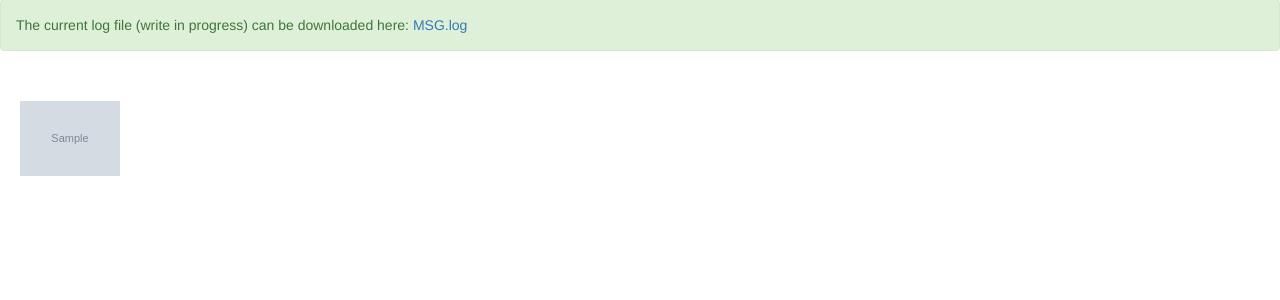
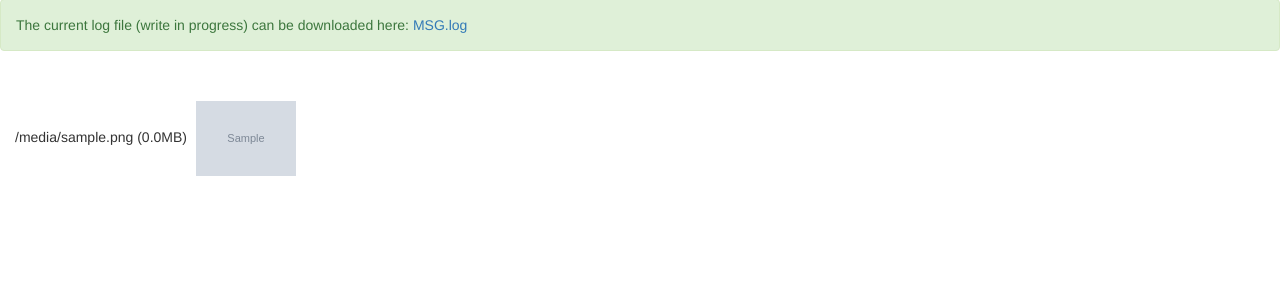
Before and after one commit to tamasgal/km3mon, a Flask app: template app/templates/logs.html in a window 1280 px wide. Shown: the part 51-351 px from the top of the page. Run offline with Flask 2, Linux system fonts and the light colour scheme; the template is opened without the code that fills it: most values are stand-ins (such as "Sample title", 1, 10 or a date in 2020); grey boxes marked "Sample" are stand-in pictures; some libraries are stand-ins or nearby versions.

Commit message:
Add div container to log plots

```diff
--- a/app/templates/logs.html
+++ b/app/templates/logs.html
@@ -11,11 +11,14 @@
 
                 {% for filename, filesize in files.items() %}
                 {% if filename != 'MSG.log' %}
-                <a href="/logs/{{ filename }}">
-                    <img src="/logs/{{ filename|replace('.log', '.png') }}"
-                         width="100"
-                         alt="{{ filename }} ({{'%0.1f' | format(filesize/1024/1024) }}MB)" />
-                </a>
+                <div class="log-plot" style="display: inline; width=100px">
+                    <span>{{ filename }} ({{'%0.1f' | format(filesize/1024/1024) }}MB)<span>
+                    <a href="/logs/{{ filename }}">
+                        <img src="/logs/{{ filename|replace('.log', '.png') }}"
+                            width="100"
+                            alt="{{ filename }} ({{'%0.1f' | format(filesize/1024/1024) }}MB)" />
+                    </a>
+                <div>
                 {% endif %}
                 {% endfor %}
             </div>
```
